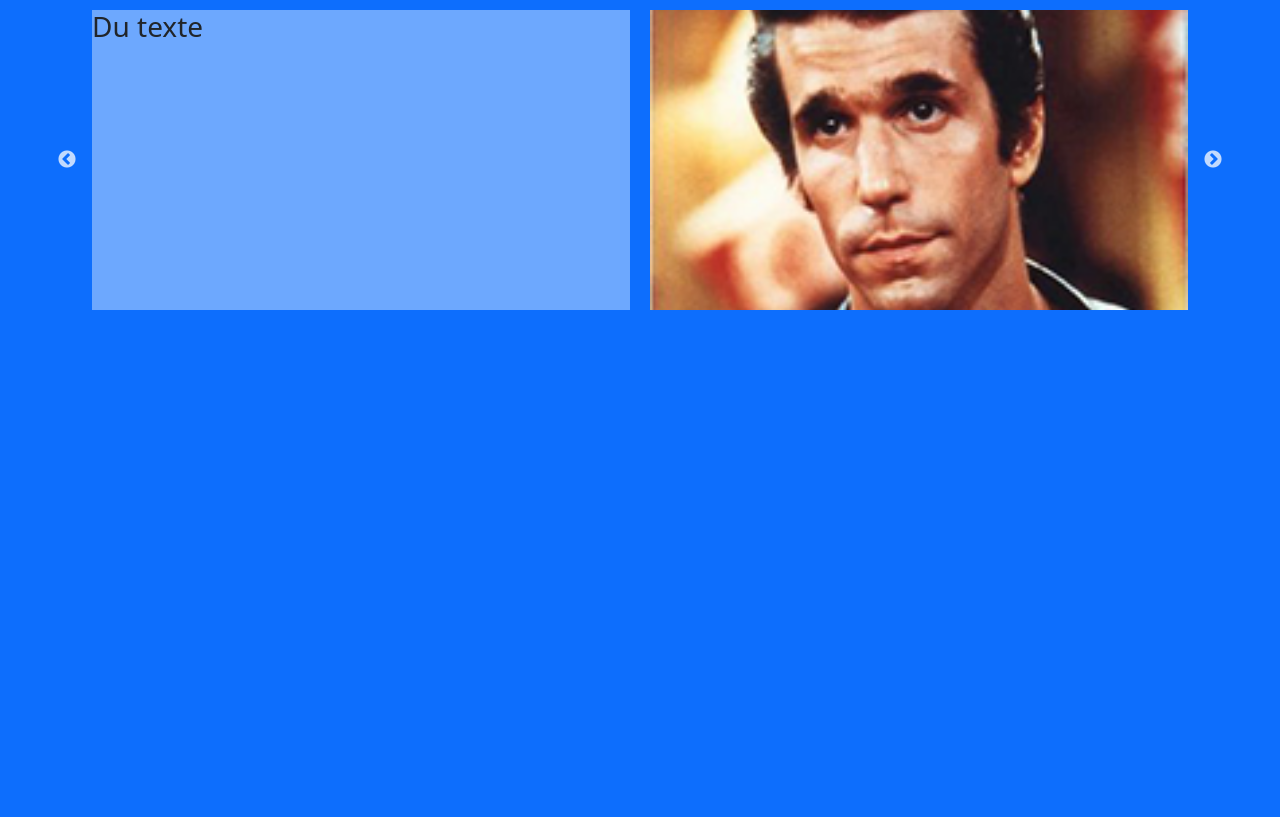
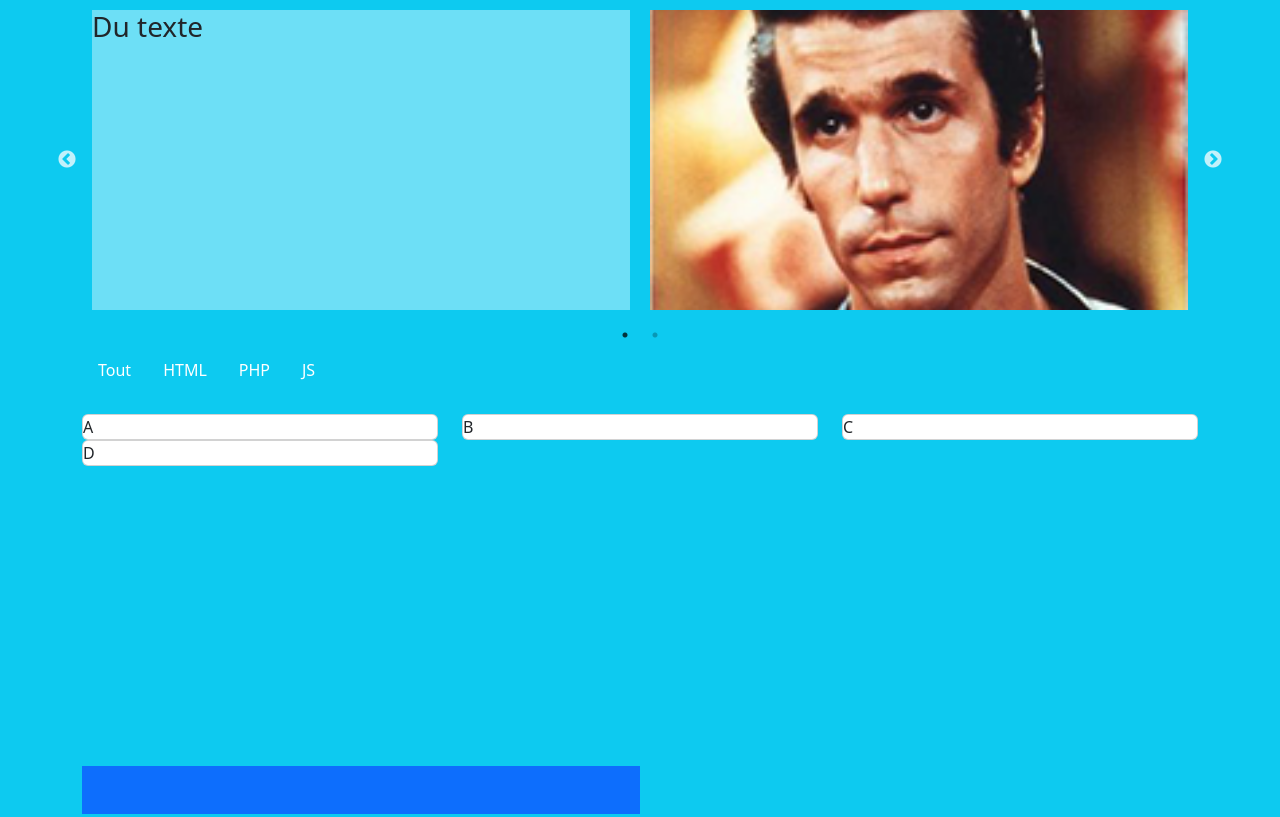
Before and after one commit to dwwm-bethune/javascript, a plain HTML site: page 14-landing/index.html in a window 1280 px wide. Shown: the top 817 px of the page. Drawn offline with nearby package versions, Linux system fonts and the light colour scheme.

Commit message:
Data aos and isotope

```diff
--- a/14-landing/index.html
+++ b/14-landing/index.html
@@ -7,6 +7,7 @@
     <link href="https://cdn.jsdelivr.net/npm/bootstrap@5.2.0-beta1/dist/css/bootstrap.min.css" rel="stylesheet" integrity="sha384-0evHe/X+R7YkIZDRvuzKMRqM+OrBnVFBL6DOitfPri4tjfHxaWutUpFmBp4vmVor" crossorigin="anonymous">
     <link href="https://cdn.jsdelivr.net/npm/slick-carousel@1.8.1/slick/slick.css" rel="stylesheet">
     <link href="https://cdn.jsdelivr.net/npm/slick-carousel@1.8.1/slick/slick-theme.css" rel="stylesheet">
+    <link href="https://unpkg.com/aos@2.3.1/dist/aos.css" rel="stylesheet">
     <style>
         .slide {
             background-color: rgba(255, 255, 255, 0.4);
@@ -21,7 +22,7 @@
         }
     </style>
 </head>
-<body class="bg-primary">
+<body class="bg-info">
     <div class="container">
         <div class="slider">
             <div class="slide">
@@ -37,15 +38,69 @@
                 <h3>4</h3>
             </div>
         </div>
+
+        <ul class="nav nav-pills mb-4">
+            <li class="nav-item">
+                <a class="nav-link text-white" href="#" data-filter="*">Tout</a>
+            </li>
+            <li class="nav-item">
+                <a class="nav-link text-white" href="#" data-filter=".html">HTML</a>
+            </li>
+            <li class="nav-item">
+                <a class="nav-link text-white" href="#" data-filter=".php">PHP</a>
+            </li>
+            <li class="nav-item">
+                <a class="nav-link text-white" href="#" data-filter=".js">JS</a>
+            </li>
+        </ul>
+
+        <div class="row grid">
+            <div class="col-lg-4 html">
+                <div class="card">A</div>
+            </div>
+            <div class="col-lg-4 html">
+                <div class="card">B</div>
+            </div>
+            <div class="col-lg-4 js">
+                <div class="card">C</div>
+            </div>
+            <div class="col-lg-4 php">
+                <div class="card">D</div>
+            </div>
+        </div>
+
+        <div class="row" style="margin: 300px 0">
+            <div class="square w-50 py-4 bg-primary" data-aos="fade-up"></div>
+        </div>
+        <div class="row justify-content-end" style="margin: 300px 0">
+            <div class="square w-50 py-4 bg-danger" data-aos="flip-left"></div>
+        </div>
+        <div class="row" style="margin: 300px 0">
+            <div class="square w-50 py-4 bg-secondary" data-aos="zoom-in-down"></div>
+        </div>
     </div>
 
     <script src="https://code.jquery.com/jquery-3.6.0.min.js"></script>
     <script src="https://cdn.jsdelivr.net/npm/slick-carousel@1.8.1/slick/slick.min.js"></script>
+    <script src="https://unpkg.com/isotope-layout@3/dist/isotope.pkgd.min.js"></script>
+    <script src="https://unpkg.com/aos@2.3.1/dist/aos.js"></script>
     <script src="https://cdn.jsdelivr.net/npm/bootstrap@5.2.0-beta1/dist/js/bootstrap.bundle.min.js" integrity="sha384-pprn3073KE6tl6bjs2QrFaJGz5/SUsLqktiwsUTF55Jfv3qYSDhgCecCxMW52nD2" crossorigin="anonymous"></script>
     <script>
+        AOS.init(); // Initialise l'animation au scroll
+
         $('.slider').slick({
             slidesToShow: 2,
             slidesToScroll: 2,
+            dots: true,
+        });
+
+        $('.grid').isotope(); // Initialise le système de filtres Isotope
+
+        $('.nav-pills a').click(function () {
+            // $(this) est le a qui est cliqué
+            $('.grid').isotope({ filter: $(this).data('filter') });
+            $('.nav-pills a').removeClass('active');
+            $(this).addClass('active');
         });
     </script>
 </body>
```
